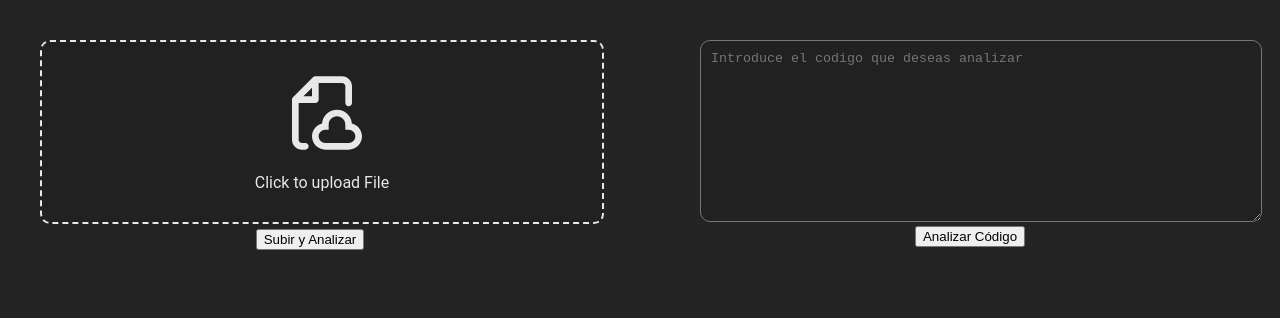
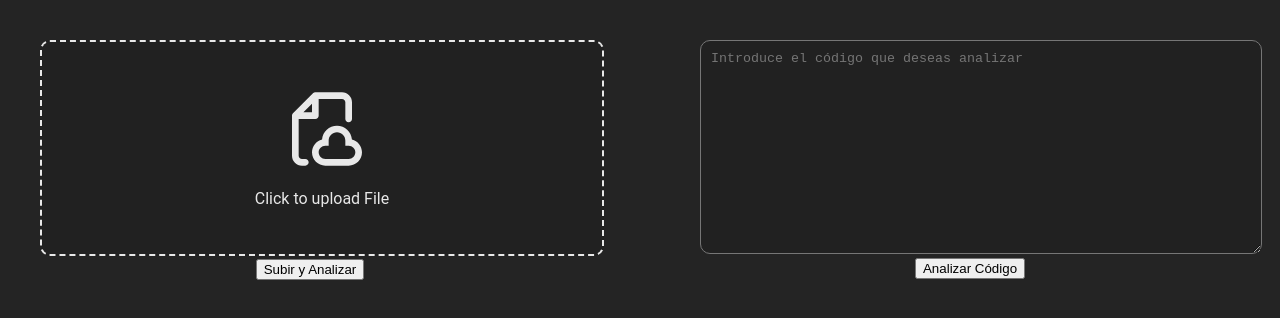
Before and after one commit to NoeOnDev/Lexical-Analyzer-Web, a React (Vite) app in the folder front-end/: page / in a window 1280 px wide. Shown: the top 318 px of the page. Built offline with nearby package versions, Linux system fonts and the light colour scheme.

Commit message:
Actualizar estilos y diseño del formulario en el front-end

```diff
--- a/front-end/src/App.css
+++ b/front-end/src/App.css
@@ -21,10 +21,8 @@ body {
   width: 45%;
 }
 
-.form-A {}
-
 .custum-file-upload {
-  height: 10rem;
+  height: 12rem;
   width: 100%;
   display: flex;
   flex-direction: column;
@@ -37,7 +35,7 @@ body {
   background-color: #212121;
   padding: 10px;
   border-radius: 10px;
-  margin-bottom: 0.3rem;
+  margin-bottom: 0.2rem;
 }
 
 .custum-file-upload .icon {
@@ -71,21 +69,25 @@ body {
   width: 45%;
 }
 
-.form-B {}
-
 .text-area-B {
   color: white;
   width: 100%;
-  height: 10rem;
+  height: 12rem;
   border-radius: 10px;
   padding: 10px;
   background-color: #212121;
 }
 
+.table-container {
+  margin-top: 2rem;
+  max-height: 410px;
+  overflow-y: auto;
+}
+
 table {
   width: 100%;
   border-collapse: collapse;
-  margin-top: 2rem;
+  margin-top: 0rem;
   color: #f0f0f0;
 }
 
--- a/front-end/src/App.jsx
+++ b/front-end/src/App.jsx
@@ -70,6 +70,7 @@ function App() {
           <button type="submit">Subir y Analizar</button>
         </form>
         {response && (
+          <div className='table-container'>
             <table>
               <thead>
                 <tr>
@@ -88,14 +89,16 @@ function App() {
                 ))}
               </tbody>
             </table>
+          </div>
         )}
       </div>
       <div className='container-B'>
         <form className='form-B' onSubmit={onCodeFormSubmit}>
-          <textarea placeholder='Introduce el codigo que deseas analizar' className='text-area-B' onChange={onCodeChange} value={code} />
+          <textarea placeholder='Introduce el código que deseas analizar' className='text-area-B' onChange={onCodeChange} value={code} />
           <button type="submit">Analizar Código</button>
         </form>
         {responseOnCode && (
+          <div className='table-container'>
             <table>
               <thead>
                 <tr>
@@ -114,6 +117,7 @@ function App() {
                 ))}
               </tbody>
             </table>
+          </div>
         )}
       </div>
     </div>
```
Lines whose indentation alone changed are shown as unchanged.
